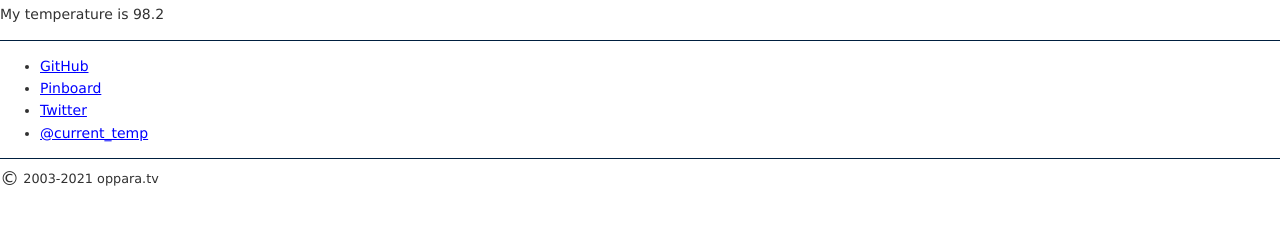
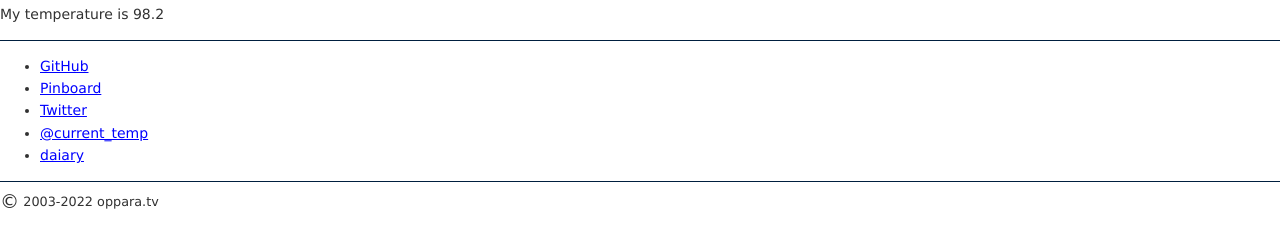
Before and after one commit to oppara/oppara.tv, a website built with Parcel: page index.html in a window 1280 px wide. Shown: the part 79-326 px from the top of the page. Built offline with nearby package versions, Linux system fonts and the light colour scheme.

Commit message:
feat: add daiary link

```diff
--- a/index.html
+++ b/index.html
@@ -38,6 +38,7 @@
       <li><a href="https://pinboard.in/u:oppara" class="pinboard">Pinboard</a></li>
       <li><a href="https://twitter.com/oppara" class="twitter">Twitter</a></li>
       <li><a href="https://twitter.com/current_temp" class="current_temp">@current_temp</a></li>
+      <li><a href="https://d.oppara.tv" class="current_temp">daiary</a></li>
       <!--
       <li><a href="./256_terminal_colors.html" class="256-terminal-color">256 terminal colors</a></li>
       -->
@@ -45,7 +46,7 @@
   </nav>
 
   <footer>
-    <small><span class="copyright">&copy;</span> 2003-2021 oppara.tv</small>
+    <small><span class="copyright">&copy;</span> 2003-2022 oppara.tv</small>
   </footer>
 
   <script src="js/vendor/modernizr-3.11.2.min.js"></script>
```
